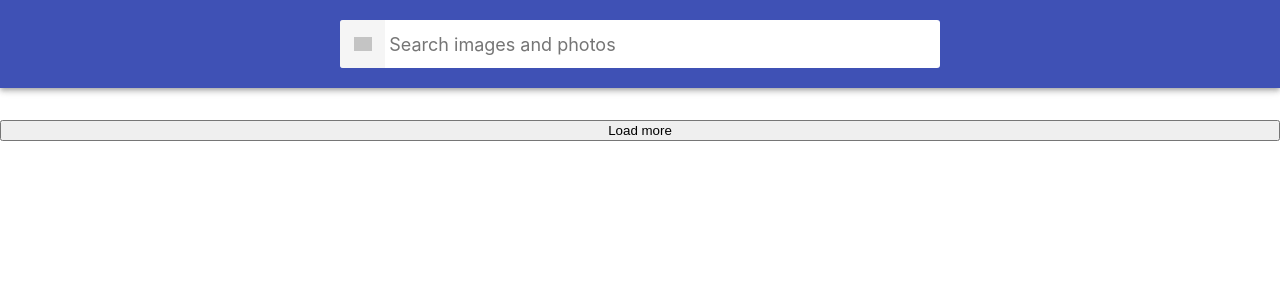
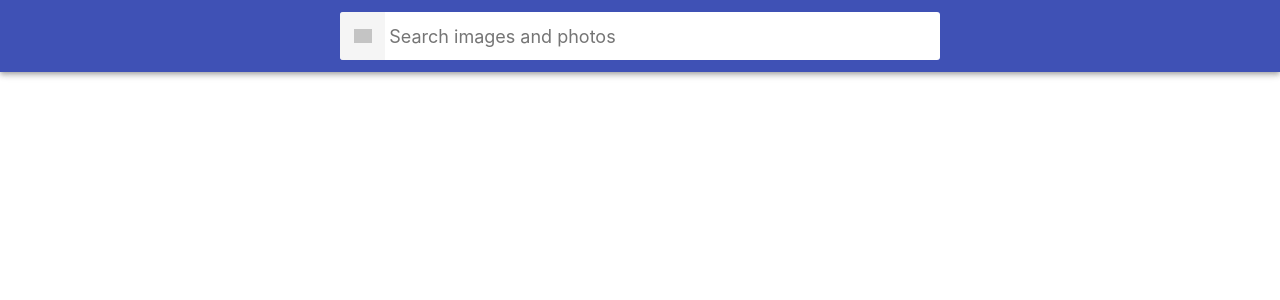
Before and after one commit to nataliapovaliy/goit-react-hw-04-images, a React (Create React App) app: page / in a window 1280 px wide. Shown: the top 300 px of the page. Built offline with nearby package versions, Linux system fonts and the light colour scheme; grey boxes are pictures that could not be loaded.

Commit message:
update gallery

```diff
--- a/src/components/App.jsx
+++ b/src/components/App.jsx
@@ -61,9 +61,12 @@ class App extends Component {
           <ImageGallery
             images={images} />
 
+          {this.isListShown &&
           <Button
             clickHandler={this.loadMore}
             text='Load more' />
+          }
+
 
         </div>
       </>
--- a/src/components/Button/Button.jsx
+++ b/src/components/Button/Button.jsx
@@ -1,5 +1,9 @@
+import css from '../Button/Button.module.css';
+
 const Button = ({ clickHandler, text }) => {
-    return <button onClick={clickHandler}>{text}</button>
+    return <button
+        className={css.Button}
+        onClick={clickHandler}>{text}</button>
 };
 
 export default Button;
--- /dev/null
+++ b/src/components/Button/Button.module.css
@@ -0,0 +1,27 @@
+.Button {
+  width: 350px;
+  margin: auto;
+  padding: 8px 16px;
+  border-radius: 2px;
+  background-color: #3f51b5;
+  transition: all 250ms cubic-bezier(0.4, 0, 0.2, 1);
+  text-align: center;
+  display: inline-block;
+  color: #fff;
+  border: 0;
+  text-decoration: none;
+  cursor: pointer;
+  font-family: inherit;
+  font-size: 18px;
+  line-height: 24px;
+  font-style: normal;
+  font-weight: 500;
+  min-width: 180px;
+  box-shadow: 0px 3px 1px -2px rgba(0, 0, 0, 0.2),
+    0px 2px 2px 0px rgba(0, 0, 0, 0.14), 0px 1px 5px 0px rgba(0, 0, 0, 0.12);
+}
+
+.Button:hover,
+.Button:focus {
+  background-color: #303f9f;
+}
--- a/src/components/ImageGallery/ImageGallery.jsx
+++ b/src/components/ImageGallery/ImageGallery.jsx
@@ -7,7 +7,7 @@ export default function ImageGallery({ images }) {
             {images.map(({id, webformatURL}) => {
                 return (
                     <ImageGalleryItem
-                        key={id}
+                        id={id}
                         src={webformatURL} />
                 )
             })
--- a/src/components/ImageGallery/ImageGalleryItem.jsx
+++ b/src/components/ImageGallery/ImageGalleryItem.jsx
@@ -1,12 +1,11 @@
 import css from '../ImageGallery/ImageGallery.module.css';
 
-export const ImageGalleryItem = ({id, webformatURL}) => {
+export const ImageGalleryItem = ({id, src}) => {
     return (
-        <li className={css.ImageGalleryItem}>
+        <li key={id} className={css.ImageGalleryItem}>
             <img
-                key={id}
                 className={css.ImageGalleryItemImage}
-                src={webformatURL}
+                src={src}
                 alt="" />
         </li>
     )
--- a/src/index.css
+++ b/src/index.css
@@ -1,12 +1,31 @@
 @import-normalize; /* bring in normalize.css styles */
+
+html {
+  box-sizing: border-box;
+  width: 100vw;
+  overflow-x: hidden;
+}
+
+*,
+*::before,
+*::after {
+  box-sizing: inherit;
+}
 
 body {
   margin: 0;
-  font-family: -apple-system, BlinkMacSystemFont, 'Segoe UI', 'Roboto', 'Oxygen',
-    'Ubuntu', 'Cantarell', 'Fira Sans', 'Droid Sans', 'Helvetica Neue',
-    sans-serif;
+  font-family: -apple-system, BlinkMacSystemFont, 'Segoe UI', Roboto,
+    Oxygen-Sans, Ubuntu, Cantarell, 'Helvetica Neue', sans-serif;
+  color: #212121;
+  background-color: #fff;
   -webkit-font-smoothing: antialiased;
   -moz-osx-font-smoothing: grayscale;
+}
+
+img {
+  display: block;
+  max-width: 100%;
+  height: auto;
 }
 
 code {
--- a/src/services/gallery-api.js
+++ b/src/services/gallery-api.js
@@ -8,10 +8,9 @@ export async function fetchSearch (q, page) {
     const searchParams = new URLSearchParams({
         image_type: "photo",
         orientation: "horizontal",
-        safesearch: true,
-        per_page: 20,
+        per_page: 12,
     })
 
-    return await axios(`?key=${API_KEY}&q=${q}&${searchParams}&page=${page}`)
+    return await axios(`?q=${q}&page=${page}&key=${API_KEY}&${searchParams}`)
     .then(response => response.data)
 }
```
